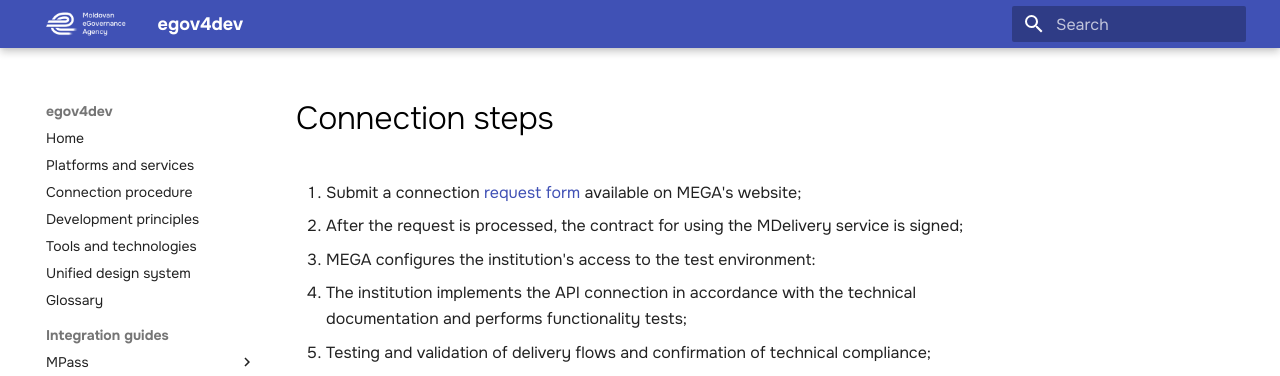
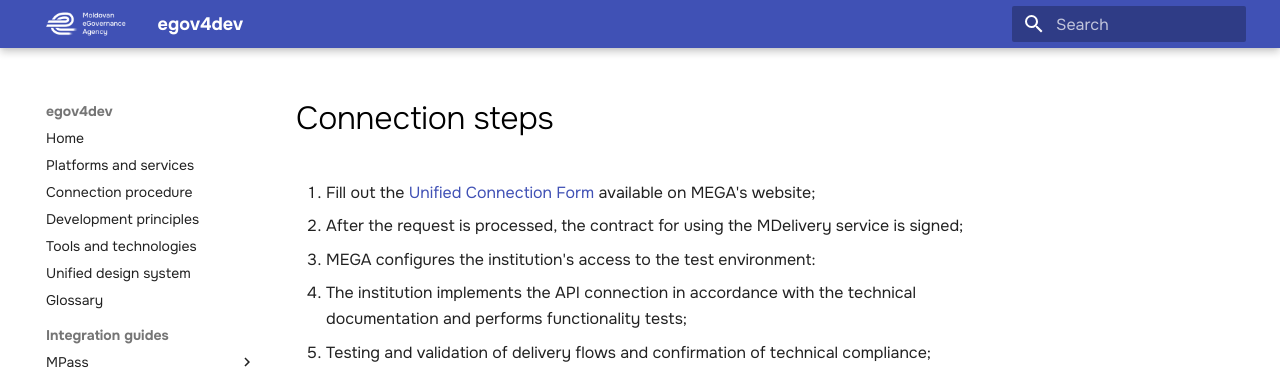
Before and after one commit to egov-moldova/egov4dev, an MkDocs documentation site: the page built from docs/guides/mdelivery/process.md, in a window 1280 px wide. Shown: the top 376 px of the page. Built offline with MkDocs 1.6.1 and Material for MkDocs 9.7.7, drawn with Linux system fonts in a browser that asks for light colours.

Commit message:
Update connection request form wording

```diff
--- a/docs/guides/mdelivery/process.md
+++ b/docs/guides/mdelivery/process.md
@@ -1,4 +1,4 @@
-1. Submit a connection [request form](https://forms.office.com/pages/responsepage.aspx?id=Z4f8jWsRaEKDxfvIWTRtOHwLku9yOJZAs22J7gTUxBNUMFhISEJPMUNGOTIwV09OTkFTUUtLSk9LTS4u) available on MEGA's website;
+1. Fill out the [Unified Connection Form](https://forms.office.com/pages/responsepage.aspx?id=Z4f8jWsRaEKDxfvIWTRtOHwLku9yOJZAs22J7gTUxBNUMFhISEJPMUNGOTIwV09OTkFTUUtLSk9LTS4u) available on MEGA's website;
 2. After the request is processed, the contract for using the MDelivery service is signed;
 3. MEGA configures the institution's access to the test environment:
 4. The institution implements the API connection in accordance with the technical documentation and performs functionality tests;
```
